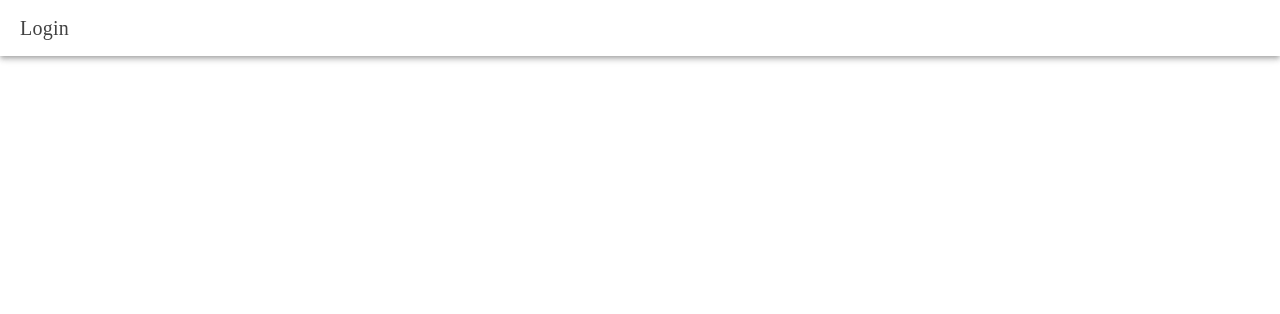
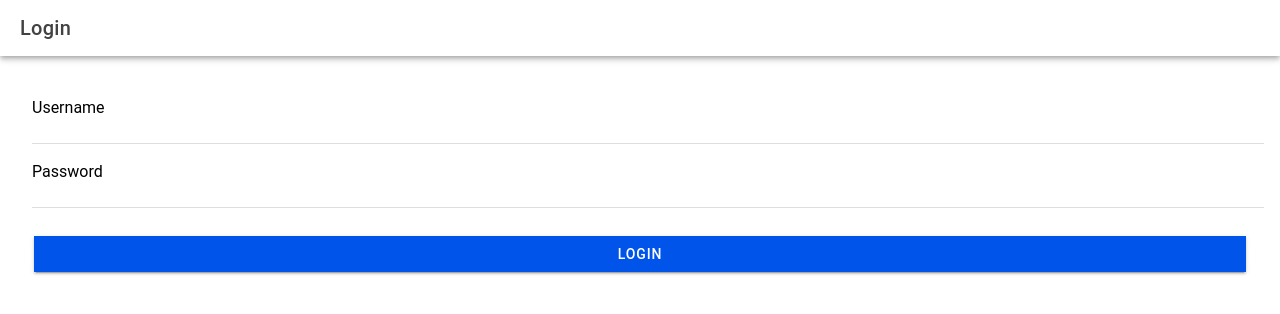
Before and after one commit to aviasnani/state_managers, a React (Vite) app: page /login in a window 1280 px wide. Shown: the top 314 px of the page. Built offline with nearby package versions, Linux system fonts and the light colour scheme.

Commit message:
added css files to login.tsx
login page and home page bug fixed. Redirection from /login to /tabs/home is yet to be fixed.

```diff
--- a/src/pages/Login.tsx
+++ b/src/pages/Login.tsx
@@ -1,6 +1,21 @@
 import React, { useState } from 'react';
 import { IonContent, IonHeader, IonPage, IonTitle, IonToolbar, IonInput, IonButton, IonList, IonItem, IonLabel } from '@ionic/react';
 import { useHistory } from 'react-router-dom';
+
+import '@ionic/react/css/core.css';
+
+/* Basic CSS for apps built with Ionic */
+import '@ionic/react/css/normalize.css';
+import '@ionic/react/css/structure.css';
+import '@ionic/react/css/typography.css';
+
+/* Optional CSS utils that can be commented out */
+import '@ionic/react/css/padding.css';
+import '@ionic/react/css/float-elements.css';
+import '@ionic/react/css/text-alignment.css';
+import '@ionic/react/css/text-transformation.css';
+import '@ionic/react/css/flex-utils.css';
+import '@ionic/react/css/display.css';
 
 const Login: React.FC = () => {
   const [username, setUsername] = useState('');
@@ -9,7 +24,7 @@ const Login: React.FC = () => {
 
 const handleSubmit = () => {
   if (username === "aviasnani" && password === "helloWorld"){
-    history.push('/tabs/home');
+    history.push('tabs/home');
 
   }else{
     alert("Invalid credentials");
@@ -28,6 +43,7 @@ return (
         <IonItem>
         <IonLabel position="floating">Username</IonLabel>
        <IonInput
+        type = "text"
         value={username}
         onIonChange={e => setUsername(e.detail.value!)}
         clearInput
```
